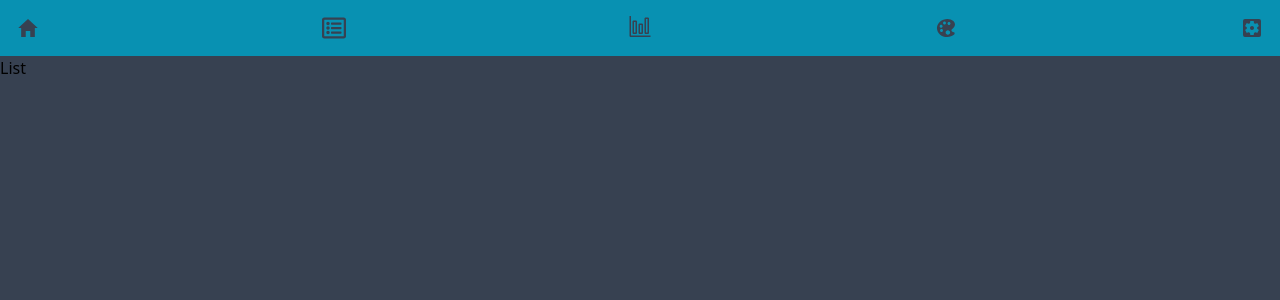
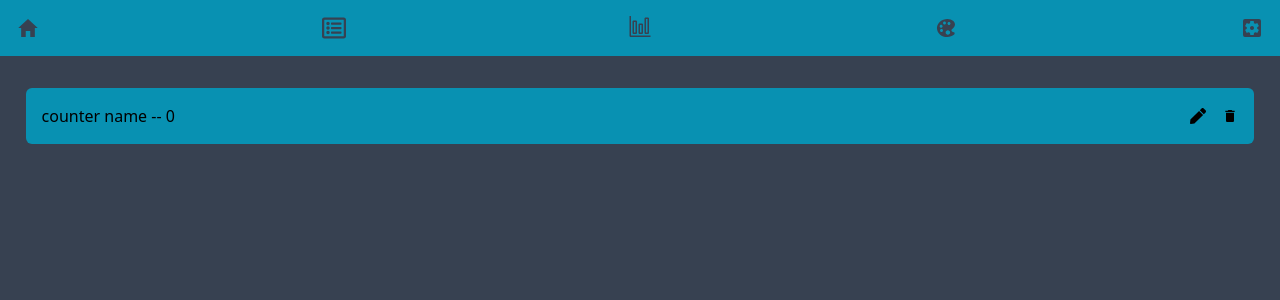
Before and after one commit to IamNayanIslam/advanced-counter-app, a React (Vite) app: page /list in a window 1280 px wide. Shown: the top 300 px of the page. Built offline with nearby package versions, Linux system fonts and the light colour scheme.

Commit message:
save counterState in the localStorage

```diff
--- a/src/Contexts/CountersContext.tsx
+++ b/src/Contexts/CountersContext.tsx
@@ -1,5 +1,6 @@
 import {
   createContext,
+  useEffect,
   useReducer,
   type Dispatch,
   type ReactNode,
@@ -21,7 +22,6 @@ export interface ICounter {
 
 export interface ICountersState {
   counters: ICounter[];
-  conunterToBeUpdatedID: number;
 }
 
 export interface IContextValue {
@@ -40,7 +40,6 @@ export const INITIAL_COUNTERS_STATE: ICountersState = {
       lap: 33,
     },
   ],
-  conunterToBeUpdatedID: 0,
 };
 
 export const CountersContext = createContext<IContextValue>({
@@ -54,8 +53,12 @@ interface IProps {
 export const CountersContextProvider = ({ children }: IProps) => {
   const [countersState, dispatch] = useReducer(
     CountersReducers,
-    INITIAL_COUNTERS_STATE,
+    JSON.parse(localStorage.getItem("counterState")) || INITIAL_COUNTERS_STATE,
   );
+
+  useEffect(() => {
+    localStorage.setItem("counterState", JSON.stringify(countersState));
+  });
 
   const values: IContextValue = { countersState, dispatch };
 
--- a/src/Pages/List.tsx
+++ b/src/Pages/List.tsx
@@ -1,10 +1,29 @@
+import { useContext } from "react";
 import Navbar from "../Components/Navbar";
+import { CountersContext } from "../Contexts/CountersContext";
+import { FaPen } from "react-icons/fa";
+import { MdDelete } from "react-icons/md";
 
 const List = () => {
+  const { countersState } = useContext(CountersContext);
+
+  const counters = countersState.counters;
   return (
     <div>
       <Navbar />
-      <h2>List</h2>
+      <ul className="flex flex-col items-center gap-4 mt-8">
+        {counters.map((counter) => (
+          <li
+            className={`flex gap-4 items-center justify-between p-4 w-[96%] rounded-md ${counter.isActive ? "bg-cyan-600" : "bg-slate-400"}`}
+            key={counter.id}
+          >
+            {`${counter.name} -- ${counter.count}`}{" "}
+            <div className="flex gap-4">
+              <FaPen /> <MdDelete />
+            </div>
+          </li>
+        ))}
+      </ul>
     </div>
   );
 };
```
